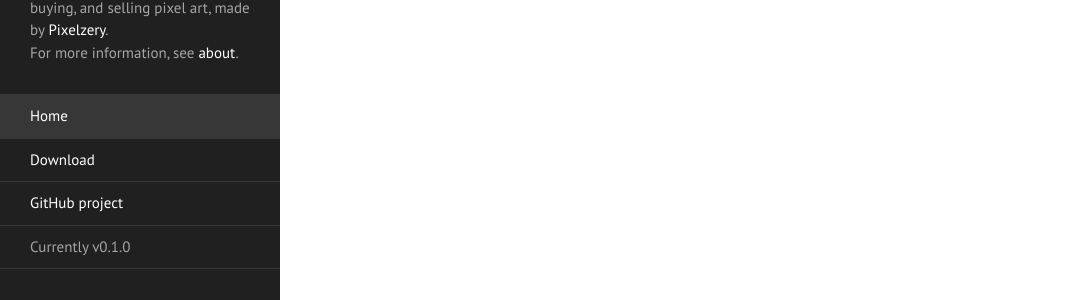
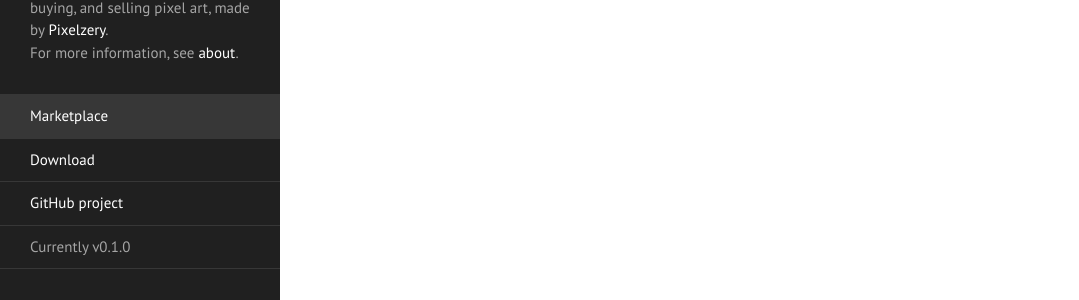
Before and after one commit to pixelchai/PixelEconomyPrototype, a Jekyll site: the page built from index.html, in a window 1280 px wide. Shown: the part 293-593 px from the top of the page, without its empty margins (0-1079 px from the left). Built offline with Jekyll 4.4.1, drawn with Linux system fonts in a browser that asks for light colours; the list of posts is cut into pages by our own code.

Commit message:
flush work to repo

```diff
--- a/_includes/sidebar.html
+++ b/_includes/sidebar.html
@@ -18,8 +18,8 @@
     </div>
 
     <nav class="sidebar-nav">
-        <a class="sidebar-nav-item{% if page.title == 'Home' %} active{% endif %}"
-            href="{{ '/' | absolute_url }}">Home</a>
+        <a class="sidebar-nav-item{% if page.title == 'Marketplace' %} active{% endif %}"
+            href="{{ '/' | absolute_url }}">Marketplace</a>
 
 
         <a class="sidebar-nav-item" href="{{ site.github.repo }}/archive/v{{ site.version }}.zip">Download</a>
--- a/index.html
+++ b/index.html
@@ -1,6 +1,6 @@
 ---
 layout: default
-title: Home
+title: Marketplace
 ---
 
 <div class="posts">
```
Also changed, not shown: 2 other files.
